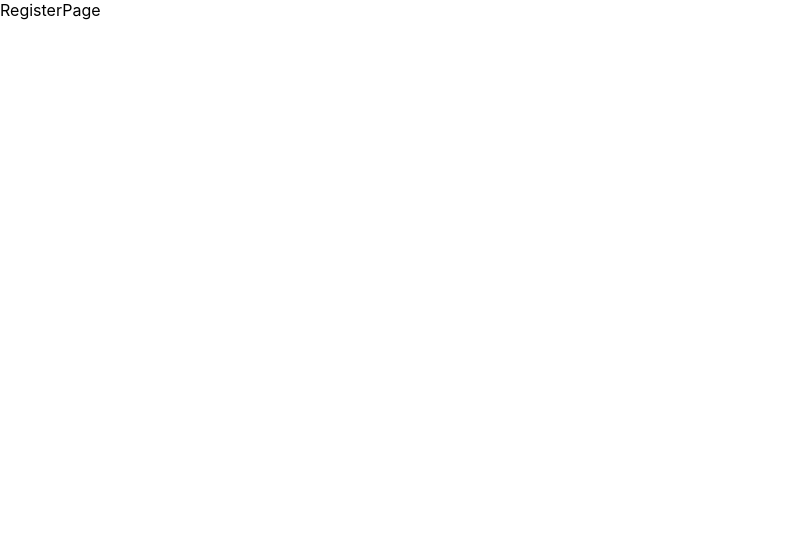
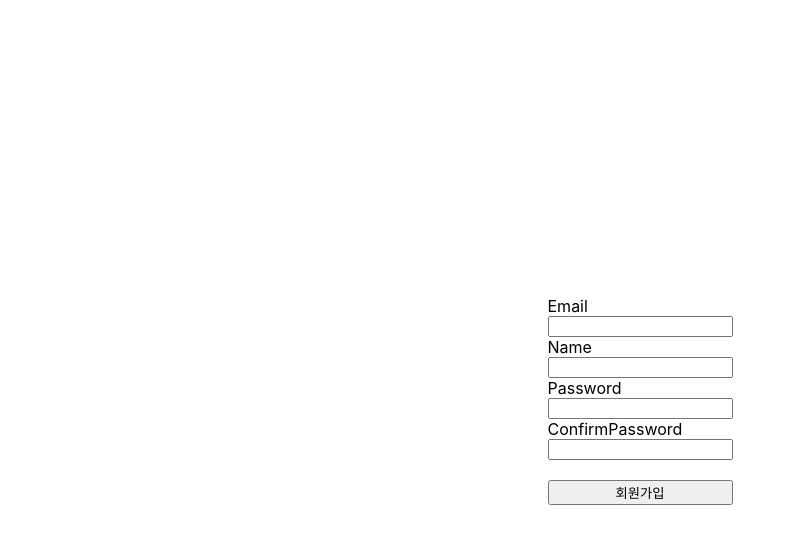
Before and after one commit to zcarc/node-react-series, a React (Create React App) app in the folder boiler-plate/client/: page /register in a window 1280 px wide. Shown: the top 544 px of the page, without its empty margins (0-795 px from the left). Built offline with nearby package versions, Linux system fonts and the light colour scheme.

Commit message:
Add 회원가입 페이지

```diff
--- a/boiler-plate/client/src/_actions/types.js
+++ b/boiler-plate/client/src/_actions/types.js
@@ -1 +1,2 @@
 export const LOGIN_USER = "login_user";
+export const REGISTER_USER = "register_user";
--- a/boiler-plate/client/src/_actions/user_actions.js
+++ b/boiler-plate/client/src/_actions/user_actions.js
@@ -1,5 +1,5 @@
 import axios from "axios";
-import { LOGIN_USER } from "./types";
+import { LOGIN_USER, REGISTER_USER } from "./types";
 
 export function loginUser(dataToSubmit) {
   const request = axios
@@ -11,3 +11,14 @@ export function loginUser(dataToSubmit) {
     payload: request,
   };
 }
+
+export function registerUser(dataToSubmit) {
+  const request = axios
+    .post("/api/users/register", dataToSubmit)
+    .then((response) => response.data);
+
+  return {
+    type: REGISTER_USER,
+    payload: request,
+  };
+}
--- a/boiler-plate/client/src/_reducers/user_reducer.js
+++ b/boiler-plate/client/src/_reducers/user_reducer.js
@@ -1,4 +1,4 @@
-import { LOGIN_USER } from "../_actions/types";
+import { LOGIN_USER, REGISTER_USER } from "../_actions/types";
 
 export default function (state = {}, action) {
   switch (action.type) {
@@ -7,6 +7,11 @@ export default function (state = {}, action) {
         ...state,
         loginSuccess: action.payload,
       };
+    case REGISTER_USER:
+      return {
+        ...state,
+        register: action.payload,
+      };
     default:
       return state;
   }
--- a/boiler-plate/client/src/components/views/LoginPage/LoginPage.js
+++ b/boiler-plate/client/src/components/views/LoginPage/LoginPage.js
@@ -21,9 +21,6 @@ function LoginPage() {
 
   const onSubmitHandler = (event) => {
     event.preventDefault();
-
-    console.log("Email", Email);
-    console.log("Password", Password);
 
     let body = {
       email: Email,
--- a/boiler-plate/client/src/components/views/RegisterPage/RegisterPage.js
+++ b/boiler-plate/client/src/components/views/RegisterPage/RegisterPage.js
@@ -1,7 +1,90 @@
-import React from "react";
+import React, { useState } from "react";
+import { useNavigate } from "react-router-dom";
+import { useDispatch } from "react-redux";
+import { loginUser, registerUser } from "../../../_actions/user_actions";
 
 function RegisterPage() {
-  return <div>RegisterPage</div>;
+  const navigate = useNavigate();
+
+  const dispatch = useDispatch();
+
+  const [Email, setEmail] = useState("");
+  const [Name, setName] = useState("");
+  const [Password, setPassword] = useState("");
+  const [ConfirmPassword, setConfirmPassword] = useState("");
+
+  const onEmailHandler = (event) => {
+    setEmail(event.currentTarget.value);
+  };
+
+  const onNameHandler = (event) => {
+    setName(event.currentTarget.value);
+  };
+
+  const onPasswordHandler = (event) => {
+    setPassword(event.currentTarget.value);
+  };
+  const onConfirmPasswordHandler = (event) => {
+    setConfirmPassword(event.currentTarget.value);
+  };
+
+  const onSubmitHandler = (event) => {
+    event.preventDefault();
+
+    if (Password !== ConfirmPassword) {
+      return alert("비밀번호와 비밀번호 확인은 같아야 합니다.");
+    }
+
+    let body = {
+      email: Email,
+      password: Password,
+    };
+
+    dispatch(registerUser(body)).then((response) => {
+      if (response.payload.success) {
+        navigate("/login");
+      } else {
+        alert("Failed to sign up");
+      }
+    });
+  };
+
+  return (
+    <div
+      style={{
+        display: "flex",
+        justifyContent: "center",
+        alignItems: "center",
+        width: "100%",
+        height: "100vh",
+      }}
+    >
+      <form
+        style={{ display: "flex", flexDirection: "column" }}
+        onSubmit={onSubmitHandler}
+      >
+        <label>Email</label>
+        <input type="email" value={Email} onChange={onEmailHandler} />
+
+        <label>Name</label>
+        <input type="name" value={Name} onChange={onNameHandler} />
+
+        <label>Password</label>
+        <input type="password" value={Password} onChange={onPasswordHandler} />
+
+        <label>ConfirmPassword</label>
+        <input
+          type="password"
+          value={ConfirmPassword}
+          onChange={onConfirmPasswordHandler}
+        />
+
+        <br />
+
+        <button type="submit">회원가입</button>
+      </form>
+    </div>
+  );
 }
 
 export default RegisterPage;
```
